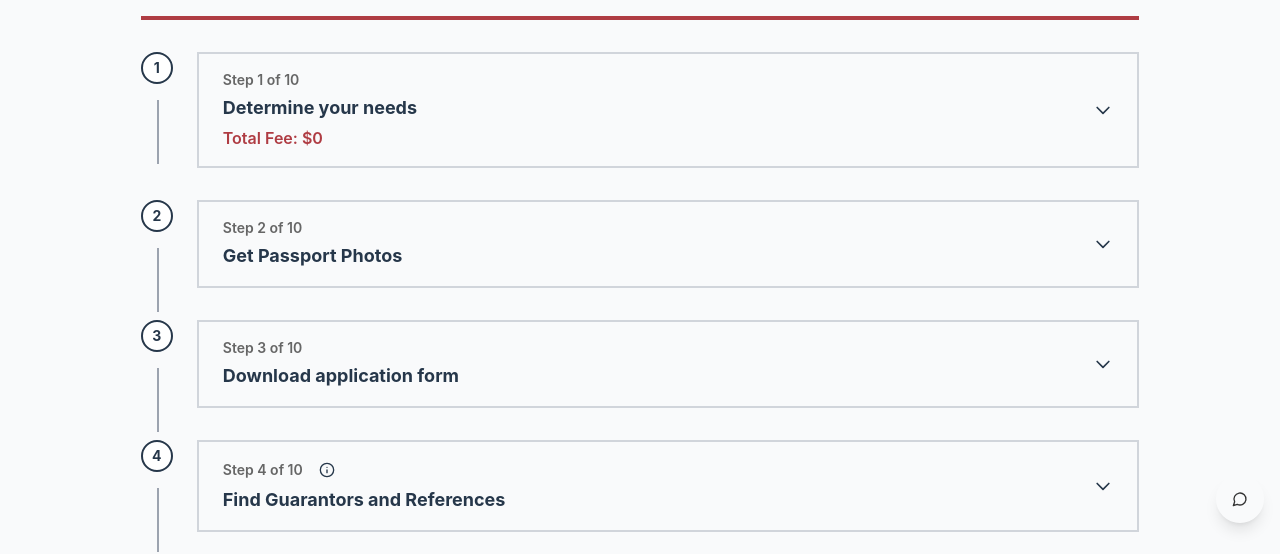
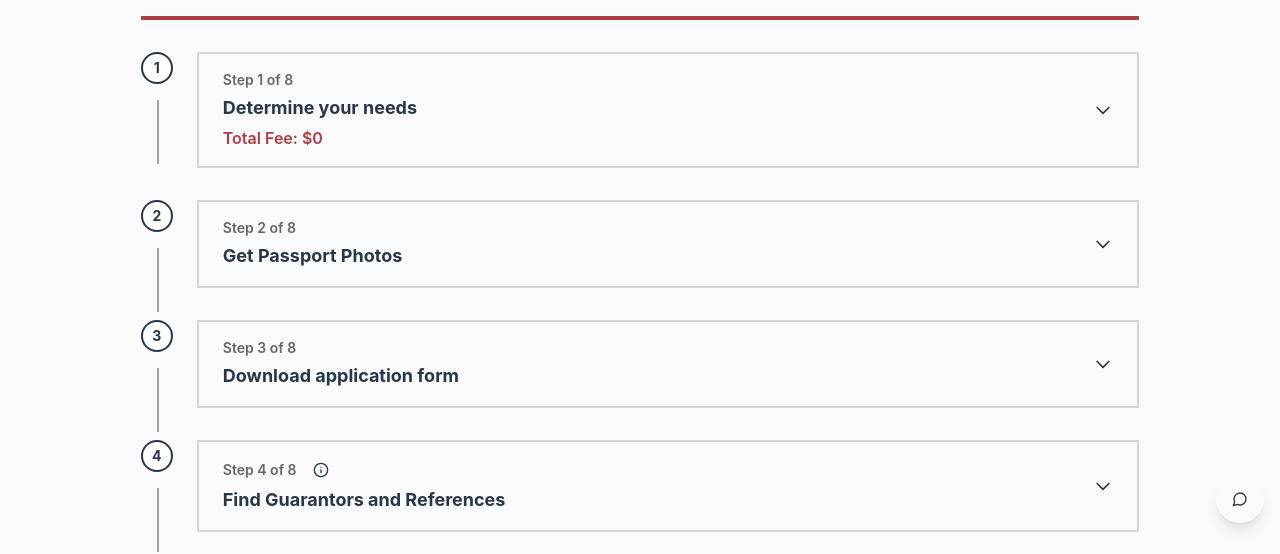
Before and after one commit to ChristinSO/serviceCan, a Next.js app: page /passport-application in a window 1280 px wide. Shown: the part 261-815 px from the top of the page. Built offline with nearby package versions, Linux system fonts and the light colour scheme.

Commit message:
new update

```diff
--- a/components/stepper-section.tsx
+++ b/components/stepper-section.tsx
@@ -1196,7 +1196,7 @@ export function StepperSection({
                     <div className="flex items-center justify-between">
                       <div>
                         <div className="flex items-center space-x-3 mb-1">
-                          <span className="text-sm font-semibold text-[#666666]">Step {step.id} of 10</span>
+                          <span className="text-sm font-semibold text-[#666666]">Step {step.id} of 8</span>
                           {step.hasTooltip && (
                             <TooltipProvider>
                               <Tooltip>
```
